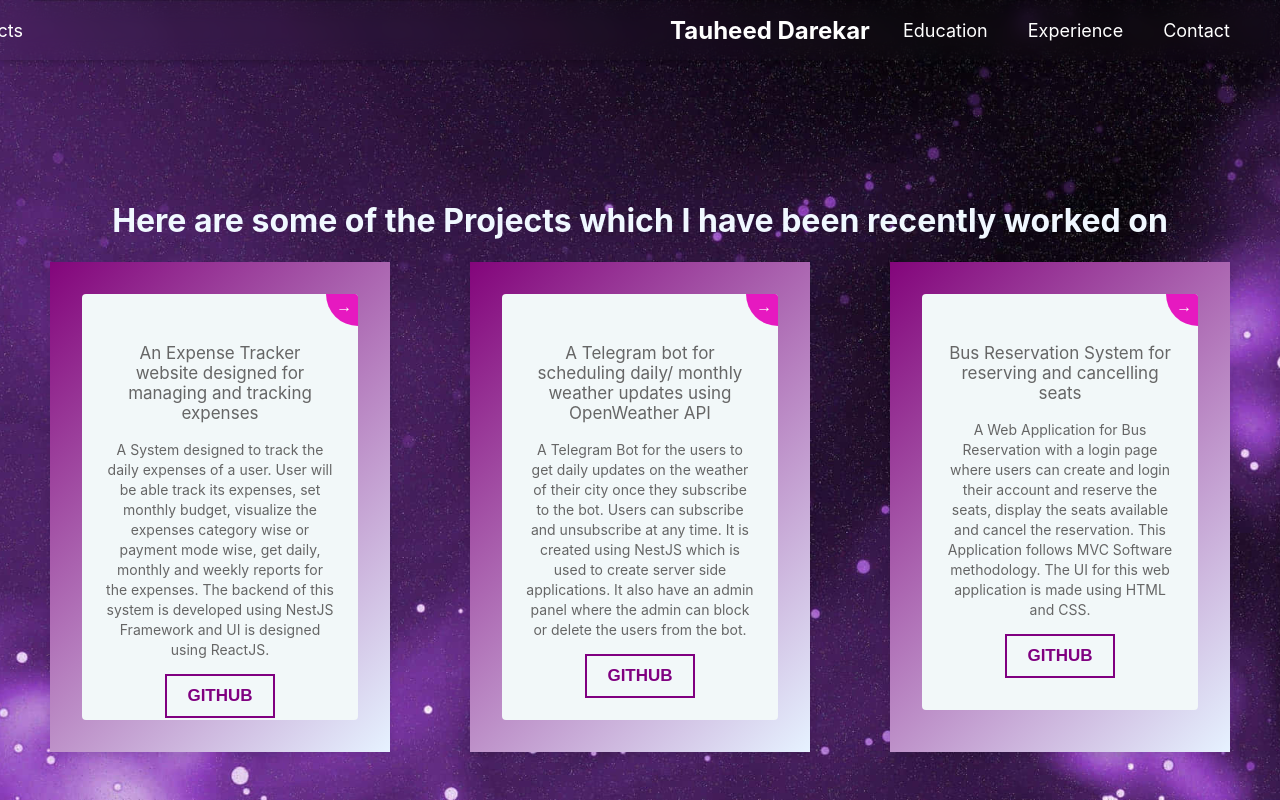
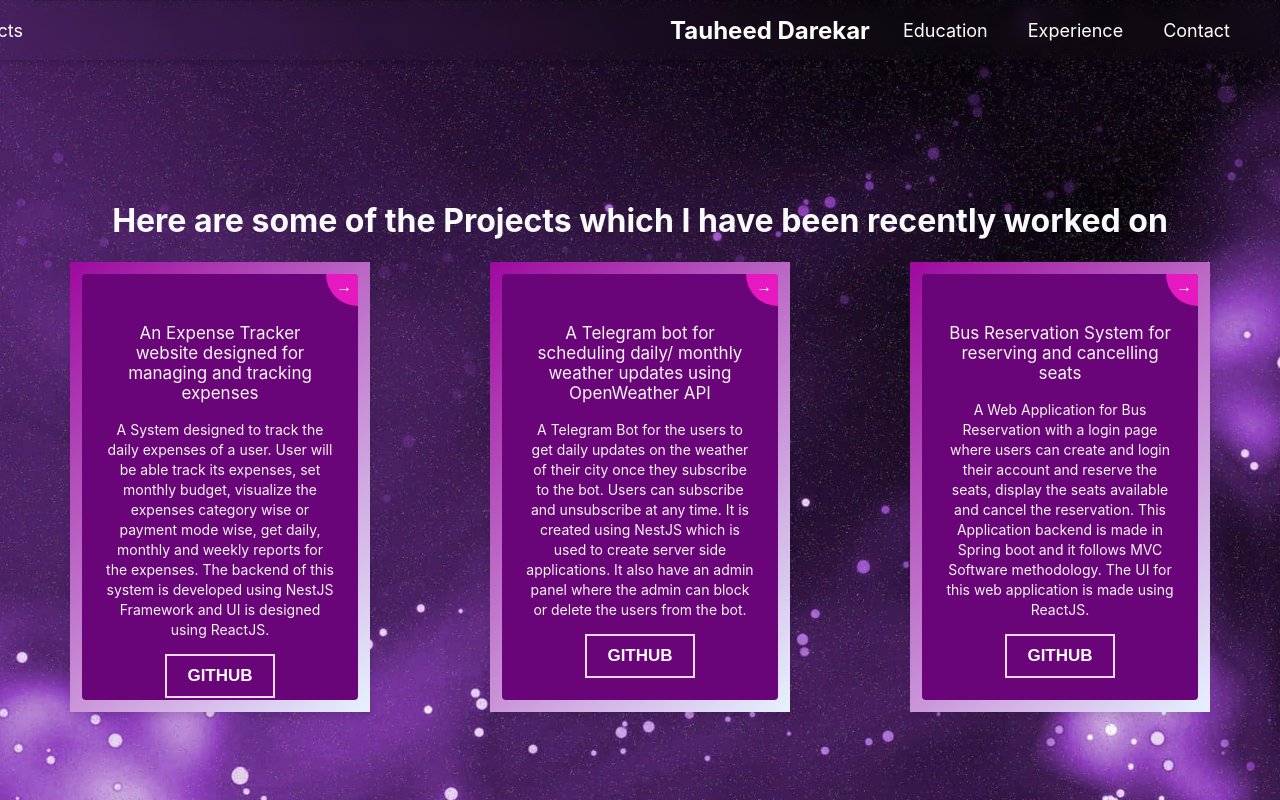
Before and after one commit to tauheed78600/Portfolio2, a React (Create React App) app: page /projects in a window 1280 px wide. Shown: the top 800 px of the page. Built offline with nearby package versions, Linux system fonts and the light colour scheme.

Commit message:
Fixed CSS styling for experience and projects section

```diff
--- a/src/components/About.js
+++ b/src/components/About.js
@@ -1,10 +1,13 @@
 import React from 'react'
 import Footer from './Footer'
+import imgAbout from "../Assets/aboutIMage.png"
+import "../styles/About.css"
 
 function About() {
   return (
-    <div>
-      hgdfvscxa
+    <div className='aboutSection'>
+      <h className='aboutPara'>Know who I am</h>
+      <img className = "imgAbout" src={imgAbout}></img>
       <Footer/>
     </div>
   )
--- a/src/components/Card.js
+++ b/src/components/Card.js
@@ -4,12 +4,12 @@ import '../styles/Card.css';
 
 function Card({ title, description }) {
     return (
-        <div class="card">
-        <a class="card1" href="#">
+        <div className="card">
+        <a className="card1" href="#">
           <p>{title}</p>
-          <p class="small">{description}</p>
-          <div class="go-corner" href="#">
-            <div class="go-arrow">
+          <p className="small">{description}</p>
+          <div className="go-corner" href="#">
+            <div className="go-arrow">
               →
             </div>
           </div>
--- a/src/components/HomeBelow.js
+++ b/src/components/HomeBelow.js
@@ -48,7 +48,7 @@ export default function HomeBelow() {
             </p>
             </div>
             <div className='social'>
-                <b classname = 'home-about-body123'>Feel free to <b className='purple'>connect</b> with me on</b><br />
+                <b className = 'home-about-body123'>Feel free to <b className='purple'>connect</b> with me on</b><br />
                 <a href="https://www.linkedin.com/in/your-profile" target="_blank" rel="noopener noreferrer">
                     <FaLinkedin />
                 </a>
--- a/src/components/Projects.js
+++ b/src/components/Projects.js
@@ -17,7 +17,7 @@ function Projects() {
     {
         title: 'Bus Reservation System for reserving and cancelling seats',
         image: 'https://encrypted-tbn0.gstatic.com/images?q=tbn:ANd9GcQoSbpWz8SUrRq7EZL-tE73XEN-oSUPFgA3KQ&s',
-        description: 'A Web Application for Bus Reservation with a login page where users can create and login their account and reserve the seats, display the seats available and cancel the reservation. This Application follows MVC Software methodology. The UI for this web application is made using HTML and CSS.'
+        description: 'A Web Application for Bus Reservation with a login page where users can create and login their account and reserve the seats, display the seats available and cancel the reservation. This Application backend is made in Spring boot and it follows MVC Software methodology. The UI for this web application is made using ReactJS.'
     }
 ];
 
--- /dev/null
+++ b/src/styles/About.css
@@ -0,0 +1,14 @@
+.aboutSection{
+    justify-content: space-evenly;
+}
+
+.imgAbout{
+    position: relative;
+    top: -100px;
+    left: 400px;
+}
+
+.aboutPara{
+    position: relative;
+    left: -600px;
+}
--- a/src/styles/Card.css
+++ b/src/styles/Card.css
@@ -1,22 +1,21 @@
 .card {
-  width: 300px; /* Set fixed width */
-  height: 450px; /* Set fixed height */
-  background: linear-gradient(135deg, #83057b 0%, #e6f2ff 100%); /* Gradient background */
-
-  padding: 20px; /* Inner spacing */
-  box-shadow: 0 4px 8px rgba(0, 0, 0, 0.1); /* Subtle shadow */
-  transition: transform 0.3s ease, box-shadow 0.3s ease; /* Smooth hover transition */
+  width: 300px;
+  height: 450px;
+  background: linear-gradient(135deg, #9e099e 0%, #e6f2ff 100%);
+  /* padding: 1px; */
+  box-shadow: 0 4px 8px rgba(0, 0, 0, 0.1);
+  transition: transform 0.3s ease, box-shadow 0.3s ease;
   display: flex;
   flex-direction: column;
-  justify-content: space-between; /* Ensure space between elements */
-  align-items: flex-start; /* Align items to the start */
+  justify-content: space-evenly;
+  align-items: flex-start;
 }
 
 .card p {
     font-size: 17px;
     font-weight: 400;
     line-height: 20px;
-    color: #666;
+    color: #f7f3f3;
   }
 
   .card p.small {
@@ -48,7 +47,7 @@
     display: block;
     position: relative;
     max-width: 262px;
-    background-color: #f2f8f9;
+    background-color: #6a0579;
     border-radius: 4px;
     padding: 32px 24px;
     margin: 12px;
@@ -72,19 +71,6 @@
     transition: transform 0.25s ease-out;
   }
 
-  .card1:hover:before {
-    transform: scale(21);
-  }
-
-  .card1:hover p {
-    transition: all 0.3s ease-out;
-    color: rgba(255, 255, 255, 0.8);
-  }
-
-  .card1:hover h3 {
-    transition: all 0.3s ease-out;
-    color: #fff;
-  }
 
   .card2 {
     display: block;
@@ -211,10 +197,10 @@
   }
 
   .github12 {
-    color: purple;
+    color: rgb(250, 247, 250);
     text-transform: uppercase;
     text-decoration: none;
-    border: 2px solid purple;
+    border: 2px solid rgb(245, 215, 245);
     padding: 10px 20px;
     font-size: 17px;
     font-weight: bold;
@@ -225,7 +211,8 @@
   }
 
   .github12:hover {
-    color: white;
+    color: rgb(71, 2, 37);
+
   }
 
   .github12::before {
@@ -236,9 +223,10 @@
     top: 0;
     left: -40px;
     transform: skewX(45deg);
-    background-color: purple;
+    background-color: rgb(247, 244, 247);
     z-index: -1;
     transition: all 1s;
+
   }
 
   .github12:hover::before {
--- a/src/styles/Navbar.css
+++ b/src/styles/Navbar.css
@@ -70,7 +70,7 @@ body, html {
 }
 
 .nav-links li a:hover {
-    background-color: #9e099e;
+    background-color: #6a0579;
 }
 
 .leftOnNav{
--- a/src/styles/Projects.css
+++ b/src/styles/Projects.css
@@ -14,5 +14,5 @@
 }
 
 .projectHeading{
-    color: aliceblue;
+    color: rgb(249, 250, 252);
 }
```
Also changed, not shown: src/Assets/aboutIMage.png (added).
